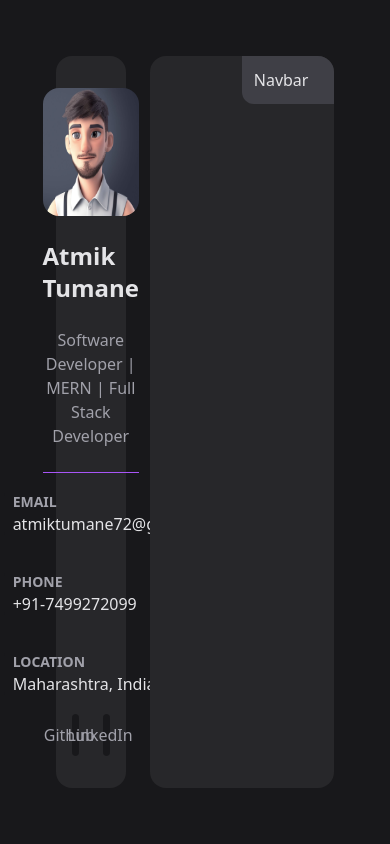
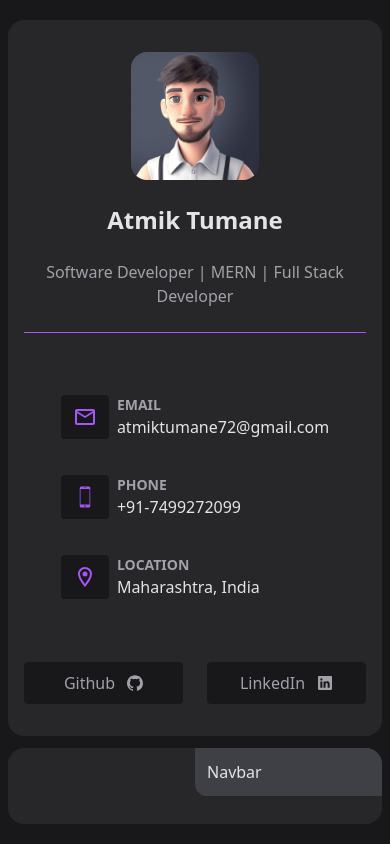
Before and after one commit to atmiktumane/Portfolio, a React (Vite) app: page / in a window 390 px wide. Built offline with nearby package versions, Linux system fonts and the light colour scheme.

Commit message:
Responsive sidebar - using grid

```diff
--- a/src/App.jsx
+++ b/src/App.jsx
@@ -3,7 +3,7 @@ import Container from "./components/Container";
 
 const App = () => {
   return (
-    <div className="h-screen w-full bg-zinc-900 p-14">
+    <div className="h-screen w-full bg-zinc-900 px-2 md:px-14 py-5 md:py-14">
       <Container />
     </div>
   );
--- a/src/components/Container.jsx
+++ b/src/components/Container.jsx
@@ -4,7 +4,7 @@ import MainContent from "./MainContent";
 
 const Container = () => {
   return (
-    <section className="w-full h-[100%] flex gap-6 text-zinc-200">
+    <section className="w-full h-[100%] grid grid-cols-1 xl:flex gap-3 md:gap-6 text-zinc-200">
       <Sidebar />
 
       <MainContent />
--- a/src/components/MainContent.jsx
+++ b/src/components/MainContent.jsx
@@ -4,7 +4,7 @@ import { Outlet } from "react-router-dom";
 
 const MainContent = () => {
   return (
-    <div className="w-3/4 h-[100%] bg-zinc-800 rounded-2xl relative">
+    <div className="w-full xl:w-3/4 h-[100%] bg-zinc-800 rounded-2xl relative">
       <Navbar />
 
       <Outlet />
--- a/src/components/Sidebar.jsx
+++ b/src/components/Sidebar.jsx
@@ -8,7 +8,7 @@ import { IoLogoLinkedin } from "react-icons/io5";
 
 const Sidebar = () => {
   return (
-    <div className="w-1/4 h-[100%] flex flex-col justify-between items-center px-4 py-8 bg-zinc-800 rounded-2xl">
+    <div className="w-full xl:w-1/4 h-[100%] flex flex-col justify-between items-center px-4 py-8 bg-zinc-800 rounded-2xl">
       {/* Row 1 : Profile Image, Name, Designation */}
       <div className="row-1 flex flex-col items-center space-y-6">
         <img src={logo} alt="/" className="h-32 w-32 rounded-2xl" />
@@ -22,7 +22,7 @@ const Sidebar = () => {
       </div>
 
       {/* Row 2 : Email, Phone, Location */}
-      <div className="row-2 space-y-9">
+      <div className="row-2 my-6 xl:my-0 space-y-9">
         {/* Email */}
         <div className="flex gap-2">
           <div className="bg-zinc-900 flex justify-center items-center px-3 py-2 rounded">
```
